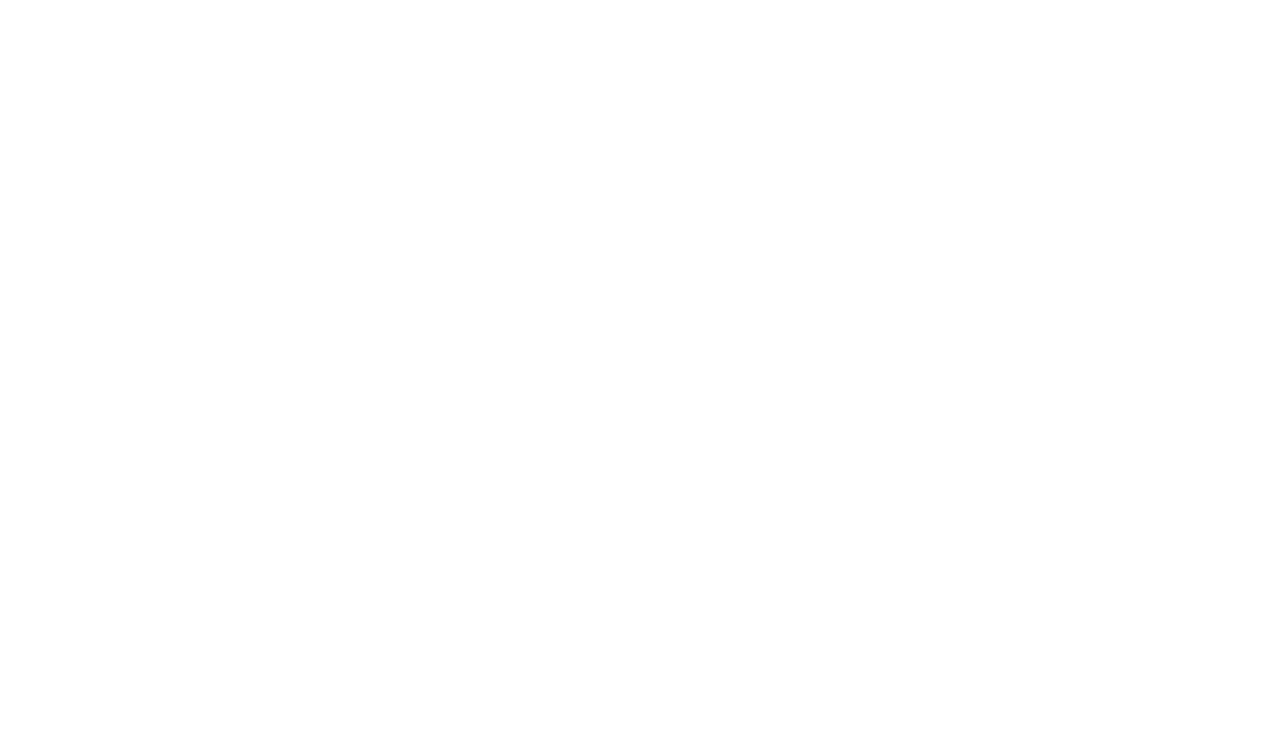
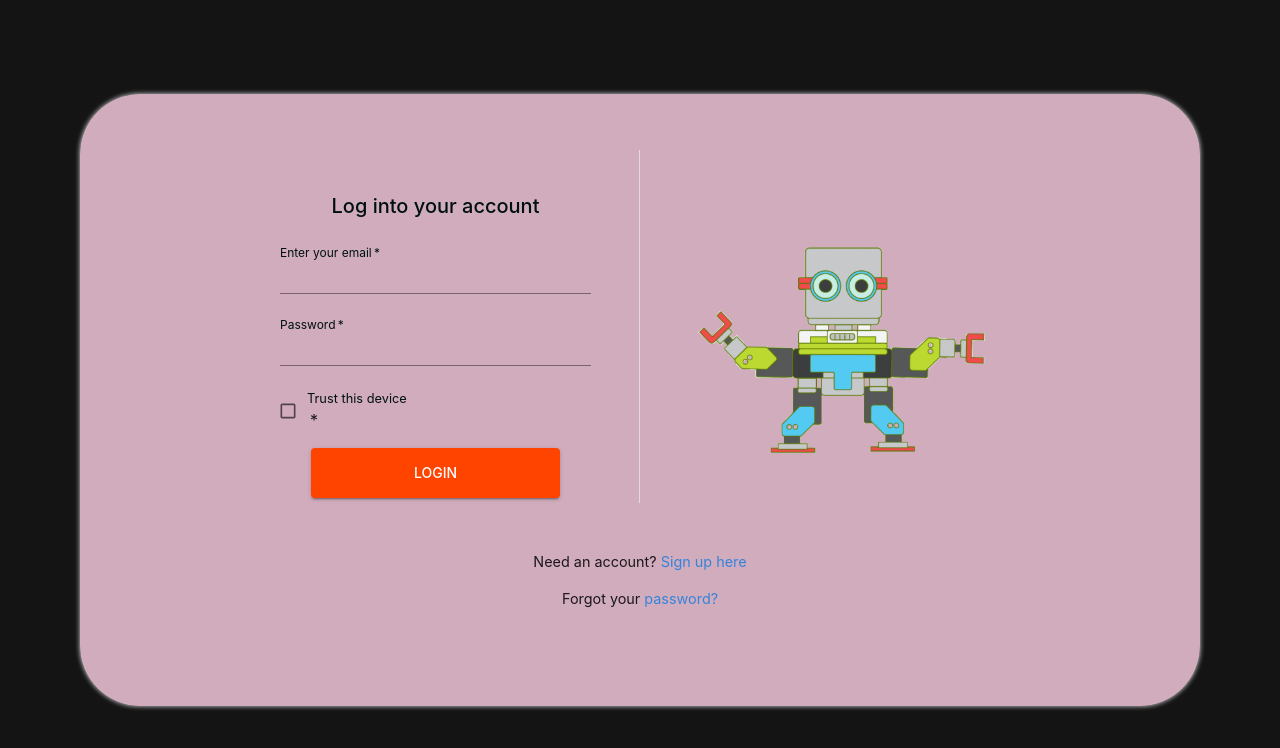
Before and after one commit to Kratso/newappnic-front, a React (Create React App) app: page /viaje/1 in a window 1280 px wide. Before the commit this address had no page. Shown: the top 748 px of the page. Built offline with nearby package versions, Linux system fonts and the light colour scheme.

Commit message:
feat: now all page redirect to login when logged off

```diff
--- a/src/app/main/UnloggedApp.tsx
+++ b/src/app/main/UnloggedApp.tsx
@@ -8,7 +8,7 @@
     <>
       <CssBaseline />
       <Routes>
-        <Route path='' element={<LoginPage />} />
+        <Route path='*' element={<LoginPage />} />
         <Route path='/signup' element={<SignupPage />} />
       </Routes>
     </>
```
